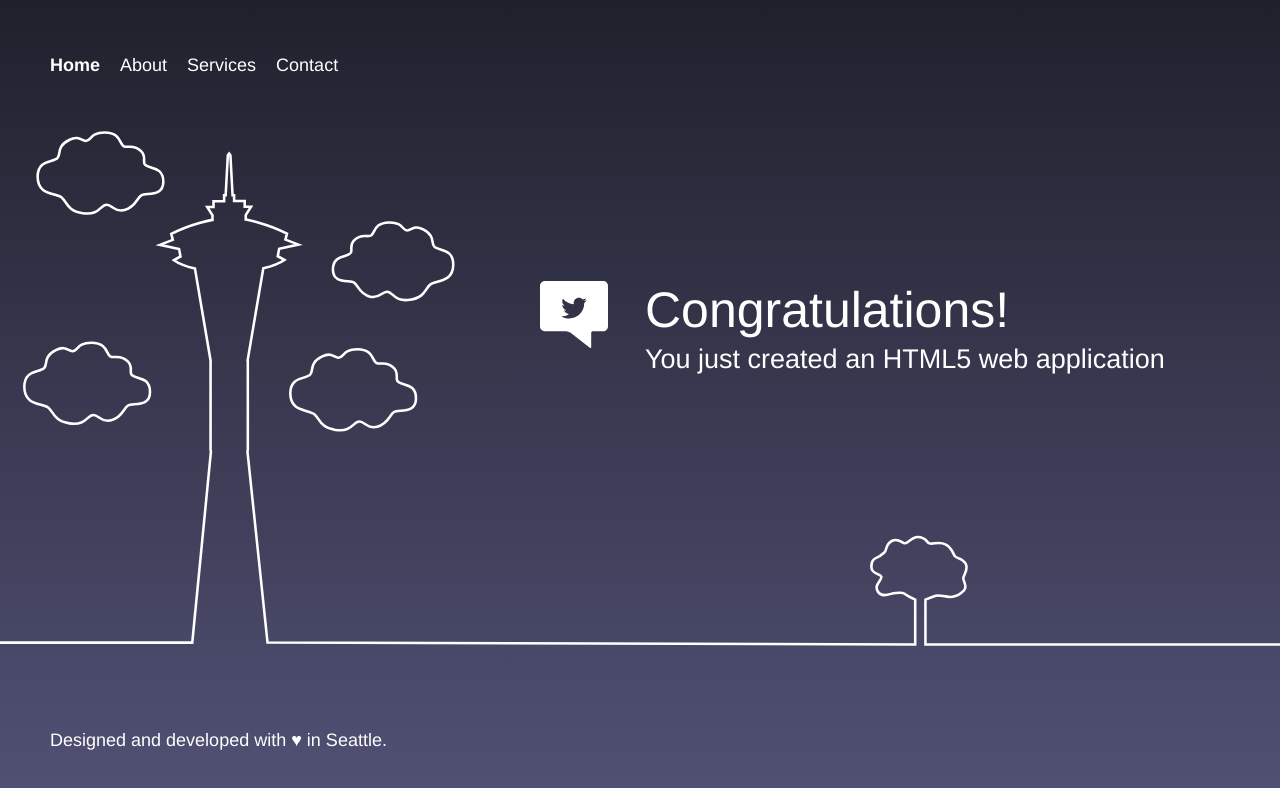
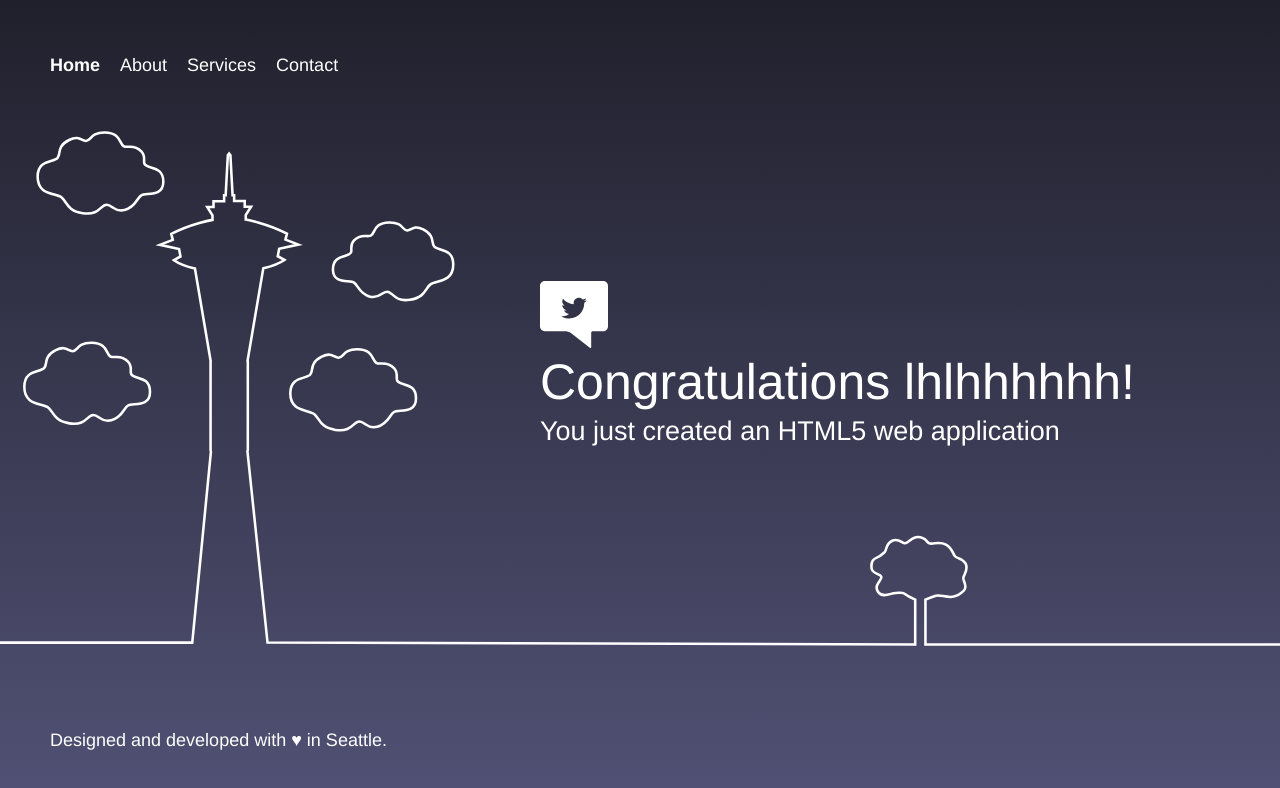
Before and after one commit to reddyravi711/sample-site, a plain HTML site: page webpage/index.html in a window 1280 px wide. Drawn offline with Linux system fonts and the light colour scheme.

Commit message:
Update index.html

```diff
--- a/webpage/index.html
+++ b/webpage/index.html
@@ -58,7 +58,7 @@
         <div class="message">
             <a class="twitter-link" href="http://twitter.com/home/?status=I%20created%20a%20project%20with%20AWS%20CodeStar!%20%23AWS%20%23AWSCodeStar%20https%3A%2F%2Faws.amazon.com%2Fcodestar"><img src="img/tweet.svg" /></a>
             <div class="text">
-                <h1>Congratulations!</h1>
+                <h1>Congratulations lhlhhhhhh!</h1>
                 <h2>You just created an HTML5 web application</h2>
             </div>
         </div>
```
